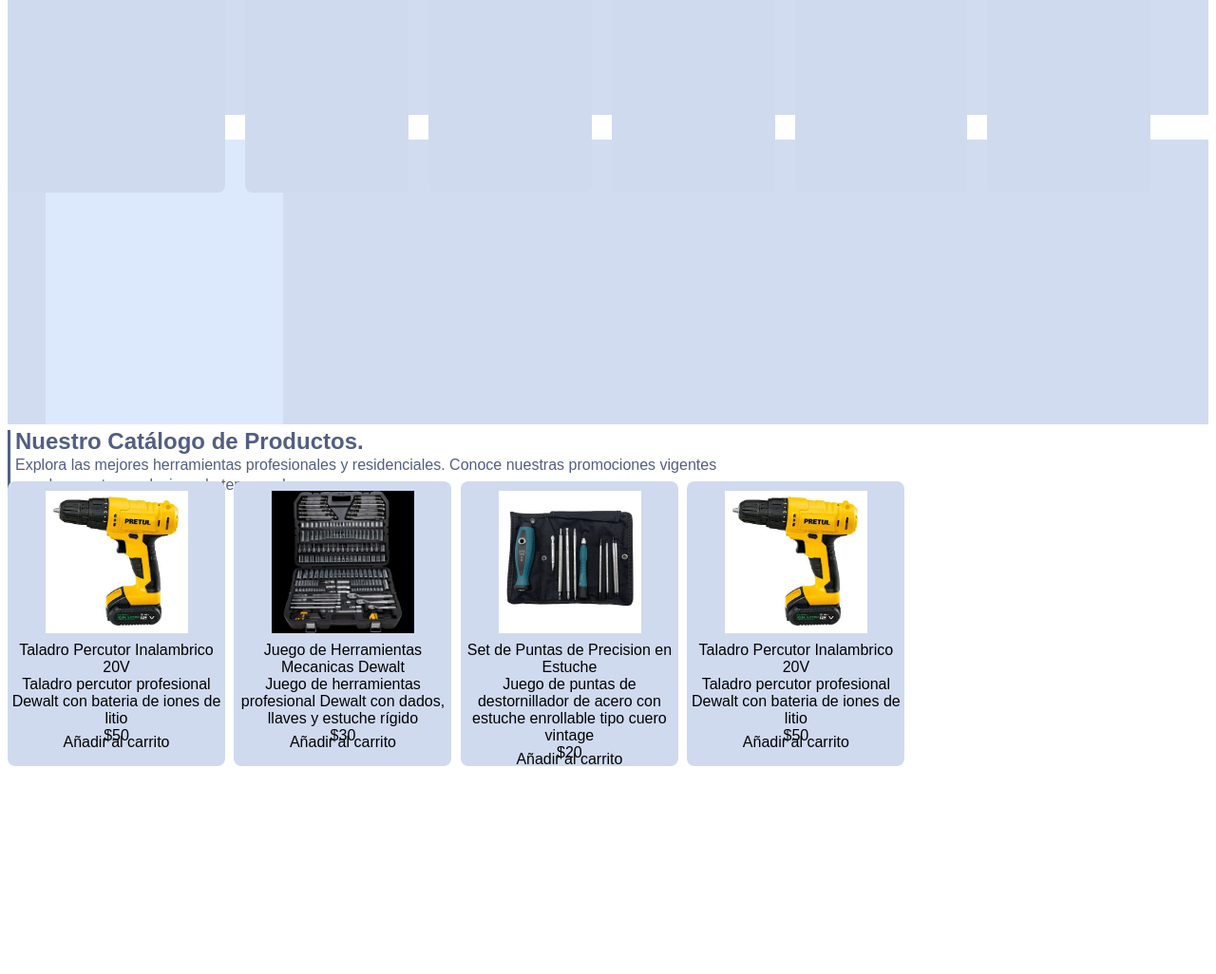
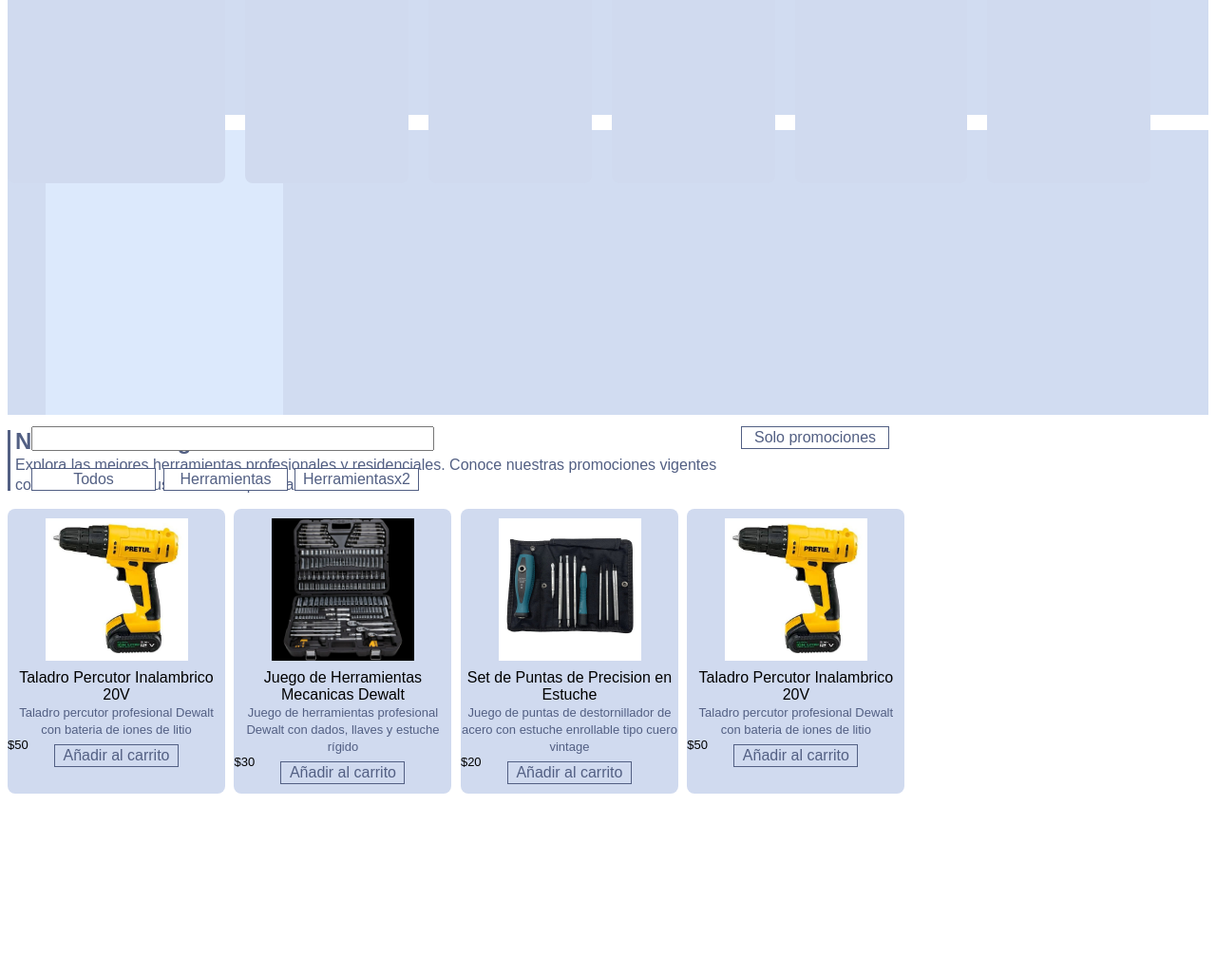
Before and after one commit to Asll266/Ferre_Luis_Tr1, a plain HTML site: page productos.html in a window 1280 px wide. Shown: the part 195-1221 px from the top of the page at 95% size. Drawn offline with Linux system fonts and the light colour scheme; files whose address does not match are found by name.

Commit message:
style_productos-fixes0.css

```diff
--- a/CSS/style_productos.css
+++ b/CSS/style_productos.css
@@ -18,27 +18,25 @@
   left: 0.5rem;
   line-height: 1.3;
 }
-nav {
+.productos_funciones {
   position:relative;
   top: 0.625rem;
 }
-#mira {
+#productos_cuadro {
   background-color: #d0daef;
   width: 63.4375rem;
   height: 5.25rem;
   position: relative;
   bottom: 7.9375rem;
-  margin-left: calc(-50vw + 50%);
-  margin-right: calc(-50vw + 50%);
 }
-#silent {
+#productos_buscar {
   position: relative;
   bottom: 12.6875rem;
   left: 1.5625rem;
   width: 26rem;
   height: 1.25rem;
 }
-.boton {
+.productos_botones {
   padding: 0.125rem;
   background-color: white;
   border: 0.0625rem solid #525f83;
@@ -47,23 +45,23 @@
   user-select: none;
   -webkit-user-select: none;
 }
-#solo {
+#productos_botonpromociones {
   position: relative;
   left: 48.25rem;
   bottom: 14.3125rem;
   width: 9.375rem;
 }
-#todo {
+#productos_botontodos {
   position: relative;
   left: 1.5625rem;
   bottom: 13.0625rem;
 }
-#h {
+#productos_botonherramientas {
   position: relative;
   left: 10.25rem;
   bottom: 14.5625rem;
 }
-#x {
+#productos_botonx2 {
   position: relative;
   left: 18.875rem;
   bottom: 16.0625rem;
@@ -95,17 +93,17 @@
   position: relative;
   top: 0.6875rem;
 }
-.desc {
+.productos_descripcion {
   color: #525f83;
   font-size: 0.8125rem;
 }
-.prize {
+.productos_precio {
   font-size: 0.8125rem;
   text-align: left;
   display: block;
   width: 10%;
 }
-#car {
+#productos_botoncarrito  {
   background-color: transparent;
   color: #525f83;
   text-align: center;
```
